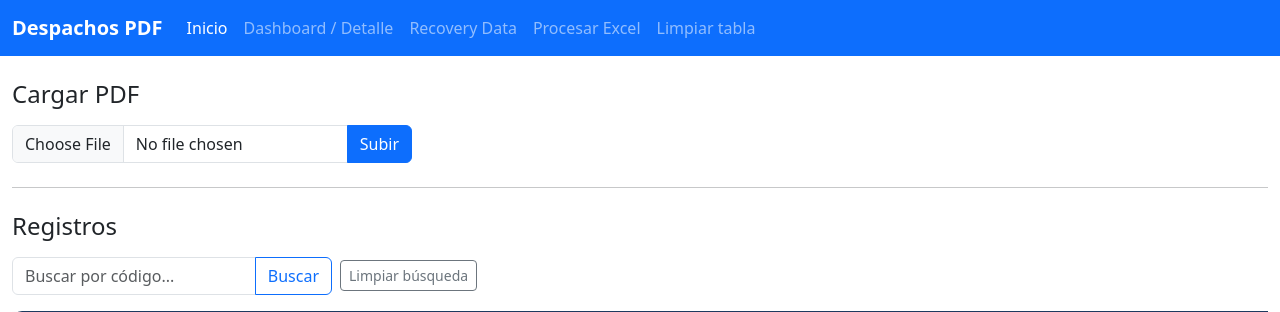
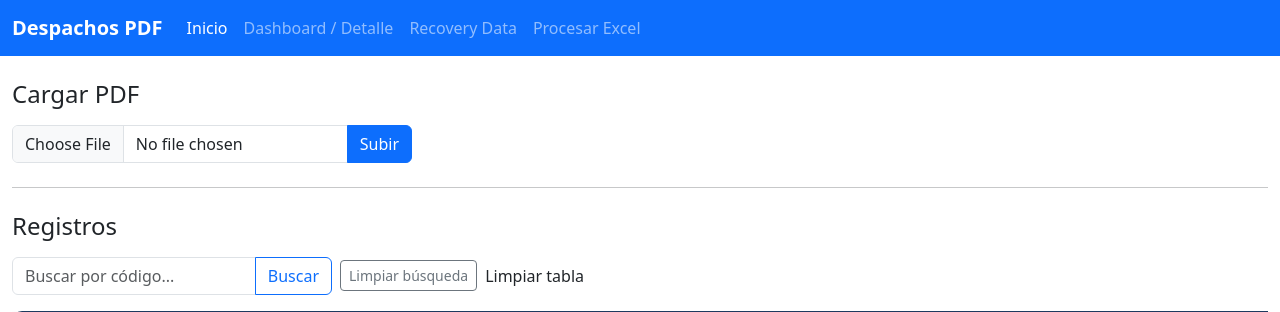
Before and after one commit to torresx1000/flask-vitapro, a Flask app: page / in a window 1280 px wide. Shown: the top 312 px of the page. Run offline with Flask 3, Linux system fonts and the light colour scheme; data comes from the database, SQL or seed files in the repository; both versions use the stored data as it was after the commit.

Commit message:
ACTIVO EL LIMPIAR

```diff
--- a/templates/index.html
+++ b/templates/index.html
@@ -30,9 +30,7 @@
                 <li class="nav-item">
                     <a class="nav-link nav-link-close" href="{{ url_for('excel.procesar_excel_route') }}">Procesar Excel</a>
                 </li>
-                <li class="nav-item">
-                    <a class="nav-link nav-link-close" href="{{ url_for('pdf.limpiar_tabla') }}">Limpiar tabla</a>
-                </li>
+
             </ul>
         </div>
     </div>
@@ -67,6 +65,9 @@
         <button type="button" id="btnBuscar" class="btn btn-outline-primary">Buscar</button>
     </div>
     <button type="button" id="btnLimpiarBusqueda" class="btn btn-outline-secondary btn-sm">Limpiar búsqueda</button>
+
+                    <a class="nav-link nav-link-close" href="{{ url_for('pdf.limpiar_tabla') }}">Limpiar tabla</a>
+                </li>
 </div>
 
 <div class="table-responsive table-responsive-invoice">
```
Also changed, not shown: database/bd_vitapro.db, 2 other files.
